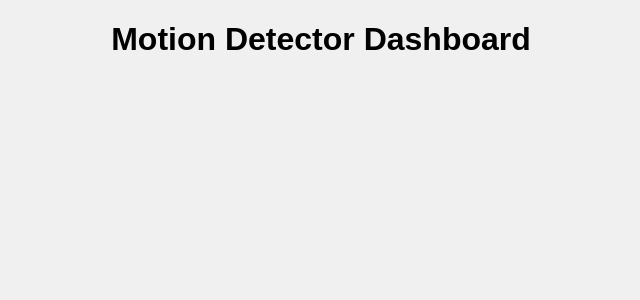
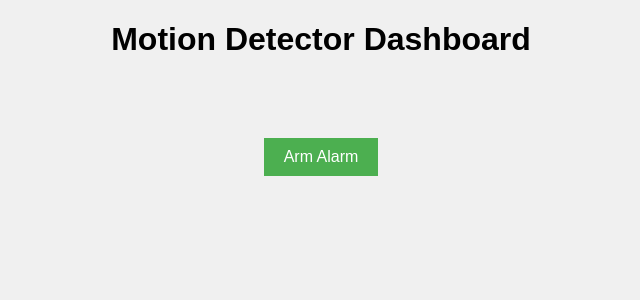
Before and after one commit to AlexKyriacou/iot-group-project, a Flask app: page / in a window 1280 px wide. Shown: the top 300 px of the page, without its empty margins (319-959 px from the left). Run offline with Flask 3, Linux system fonts and the light colour scheme; parts of the project's set-up code (start-up, migrations or seed data) failed here and were passed over; some libraries are stand-ins or nearby versions.

Commit message:
feat: :sparkles: add arm alarm button within web app

```diff
--- a/application/app.py
+++ b/application/app.py
@@ -1,6 +1,8 @@
 from flask import Flask, render_template
 from flask_socketio import SocketIO
 from mqtt.client import MQTTClient
+from datetime import datetime
+import json
 
 from config import Config
 
@@ -35,6 +37,30 @@ def handle_disconnect():
     Handle a WebSocket disconnection.
     """
     print("Client disconnected")
+
+
+@socketio.on("command_alarm")
+def handle_command_alarm(data):
+    """
+    Handle a command to enable or disable the alarm.
+
+    Args:
+        data (dict): The command data.
+    """
+    alarmObject = build_alarm_object(data)
+    serializedAlarmObject = json.dumps(alarmObject)
+    mqtt_client.publish("alarmSystem/command", serializedAlarmObject)
+
+
+def build_alarm_object(requestData):
+    alarmObject = {}
+    if "command" not in requestData:
+        return None
+
+    alarmObject["deviceType"] = "alarmSystem"
+    alarmObject["data"] = {}
+    alarmObject["data"]["command"] = requestData["command"]
+    return alarmObject
 
 
 def emit_data(data):
--- a/application/templates/index.html
+++ b/application/templates/index.html
@@ -30,9 +30,22 @@
       .no-motion {
         color: green;
       }
+
+      #arm-disarm-button {
+        margin-top: 30px;
+        padding: 10px 20px;
+        font-size: 16px;
+        background-color: #4caf50;
+        color: white;
+        border: none;
+        cursor: pointer;
+      }
     </style>
     <script>
-        const socket = io.connect("http://" + document.domain + ":" + location.port);
+      const socket = io.connect(
+        "http://" + document.domain + ":" + location.port
+      );
+      let isAlarmArmed = false;
 
       socket.on("connect", () => {
         console.log("WebSocket connected");
@@ -47,10 +60,16 @@
         const timestamp = new Date(data["timestamp"] * 1000).toLocaleString();
 
         const statusContainer = document.getElementById("status-container");
-            const timestampContainer = document.getElementById("timestamp-container");
+        const timestampContainer = document.getElementById(
+          "timestamp-container"
+        );
 
-            if (isMovementDetected) {
+        if (isMovementDetected && isAlarmArmed) {
           statusContainer.textContent = "🚨 Motion Detected 🚨";
+          statusContainer.classList.add("motion-detected");
+          statusContainer.classList.remove("no-motion");
+        } else if (isMovementDetected && !isAlarmArmed) {
+          statusContainer.textContent = "Motion Detected";
           statusContainer.classList.add("motion-detected");
           statusContainer.classList.remove("no-motion");
         } else {
@@ -61,11 +80,30 @@
 
         timestampContainer.textContent = `Last Update: ${timestamp}`;
       });
+
+      function armDisarmAlarm() {
+        isAlarmArmed = !isAlarmArmed;
+        const armDisarmButton = document.getElementById("arm-disarm-button");
+        armDisarmButton.textContent = isAlarmArmed
+          ? "Disarm Alarm"
+          : "Arm Alarm";
+
+        // Publish a command to arm or disarm the alarm system
+        const commandData = {
+          command: isAlarmArmed ? "arm" : "disarm",
+        };
+        socket.emit("command_alarm", commandData);
+      }
     </script>
   </head>
   <body>
     <h1>Motion Detector Dashboard</h1>
     <div id="status-container"></div>
     <div id="timestamp-container"></div>
+    <button
+      id="arm-disarm-button"
+      onclick="armDisarmAlarm()">
+      Arm Alarm
+    </button>
   </body>
 </html>
```
Lines whose indentation alone changed are shown as unchanged.
